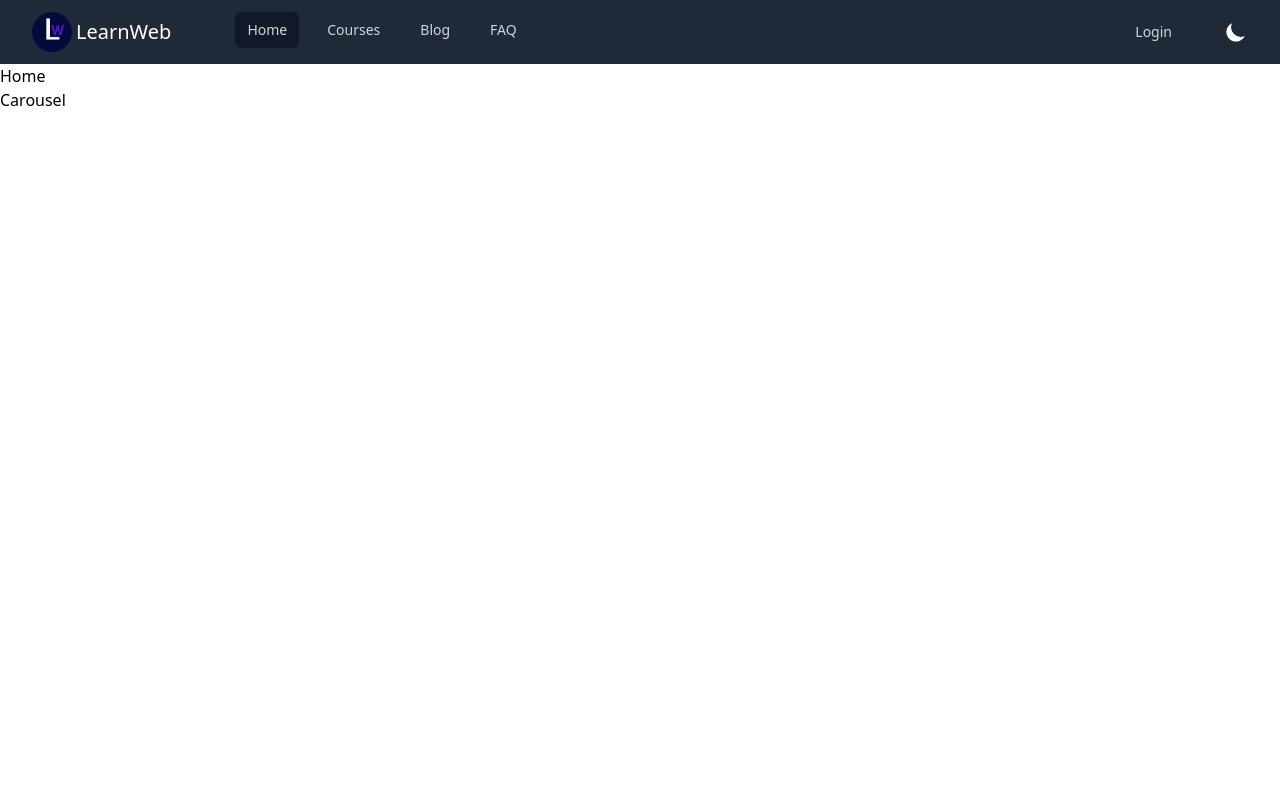
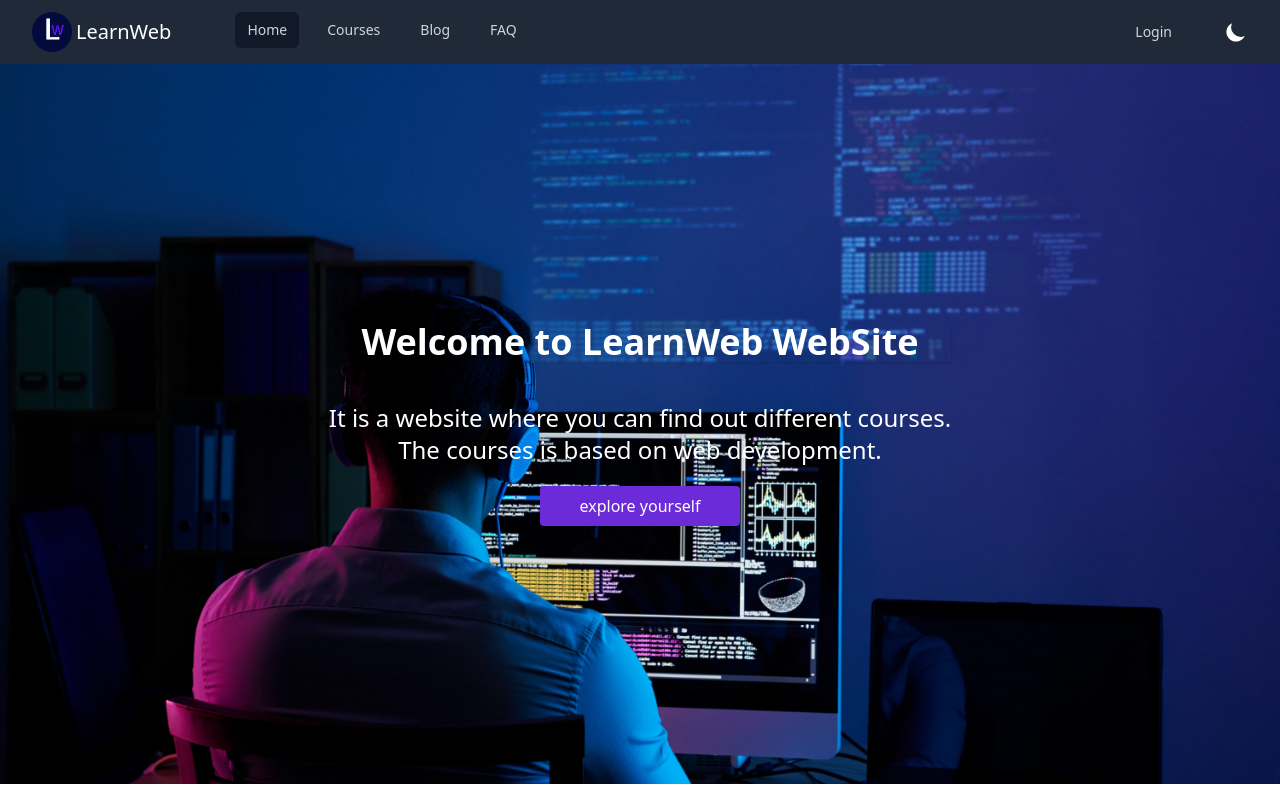
Before and after one commit to anichu/learn-web-client, a React (Create React App) app: page / in a window 1280 px wide. Built offline with nearby package versions, Linux system fonts and the light colour scheme; no server answers.

Commit message:
added faq and home pages

```diff
--- a/src/App.css
+++ b/src/App.css
@@ -1,38 +1,8 @@
-.App {
-  text-align: center;
+.banner {
+	width: 100%;
+	height: 90vh;
+	background-image: url(./bg1.jpg);
+	background-repeat: no-repeat;
+	background-size: cover;
+	background-position: center;
 }
-
-.App-logo {
-  height: 40vmin;
-  pointer-events: none;
-}
-
-@media (prefers-reduced-motion: no-preference) {
-  .App-logo {
-    animation: App-logo-spin infinite 20s linear;
-  }
-}
-
-.App-header {
-  background-color: #282c34;
-  min-height: 100vh;
-  display: flex;
-  flex-direction: column;
-  align-items: center;
-  justify-content: center;
-  font-size: calc(10px + 2vmin);
-  color: white;
-}
-
-.App-link {
-  color: #61dafb;
-}
-
-@keyframes App-logo-spin {
-  from {
-    transform: rotate(0deg);
-  }
-  to {
-    transform: rotate(360deg);
-  }
-}
--- a/src/Routes/Routes.js
+++ b/src/Routes/Routes.js
@@ -4,6 +4,7 @@ import Main from "../Layout/Main";
 import Blog from "../pages/Blog/Blog";
 import Checkout from "../pages/Checkout/Checkout";
 import CourseDetails from "../pages/CourseDetails/CourseDetails";
+import Faq from "../pages/Faq/Faq";
 import Home from "../pages/Home/Home";
 import Login from "../pages/Login/Login";
 import Register from "../pages/Register/Register";
@@ -71,6 +72,10 @@ export const router = createBrowserRouter([
 				path: "/blog",
 				element: <Blog></Blog>,
 			},
+			{
+				path: "/faq",
+				element: <Faq></Faq>,
+			},
 		],
 	},
 	{
--- /dev/null
+++ b/src/pages/Faq/Faq.js
@@ -0,0 +1,11 @@
+import React from "react";
+
+const Faq = () => {
+	return (
+		<div>
+			<h1 className="text-2xl text-purple-900">Welcome to Faq page</h1>
+		</div>
+	);
+};
+
+export default Faq;
--- a/src/pages/Home/Home.js
+++ b/src/pages/Home/Home.js
@@ -1,12 +1,24 @@
 import React from "react";
+import { Link } from "react-router-dom";
 import Carousel from "../Shared/Carousel/Carousel";
 
 const Home = () => {
-	console.log("anis",process.env.REACT_APP_apiKey);
 	return (
-		<div>
-			<h1>Home {}</h1>
-			<Carousel></Carousel>
+		<div className="flex items-center justify-center banner">
+			<div>
+				<h1 className="mb-10 text-4xl font-semibold text-center text-white shadow">
+					Welcome to LearnWeb WebSite
+				</h1>
+				<p className="text-2xl text-center text-white">
+					It is a website where you can find out different courses. <br /> The
+					courses is based on web development.{" "}
+				</p>
+				<Link to="/courses">
+					<button className="block px-10 py-2 mx-auto mt-5 text-center text-white bg-purple-700 rounded hover:bg-purple-900">
+						explore yourself
+					</button>
+				</Link>
+			</div>
 		</div>
 	);
 };
--- a/src/pages/Shared/Header/Header.js
+++ b/src/pages/Shared/Header/Header.js
@@ -77,12 +77,12 @@ const Header = () => {
 											>
 												Blog
 											</Link>
-											<a
-												href="#"
+											<Link
+												to="/faq"
 												className="px-3 py-2 text-sm font-medium text-gray-300 rounded-md hover:bg-gray-700 hover:text-white"
 											>
 												FAQ
-											</a>
+											</Link>
 											{user && user?.uid && (
 												<>
 													<button
```
Also changed, not shown: src/bg1.jpg (added).
